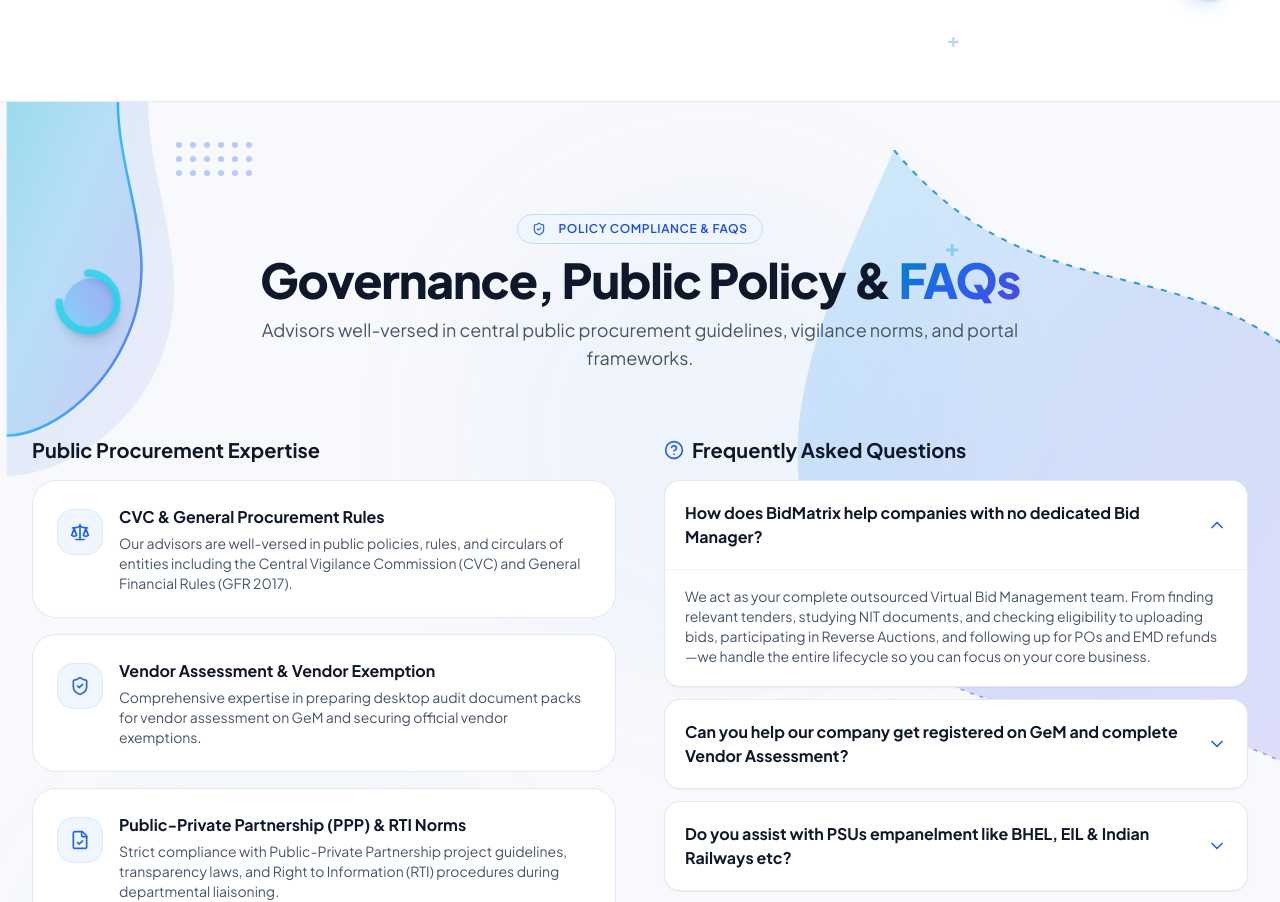
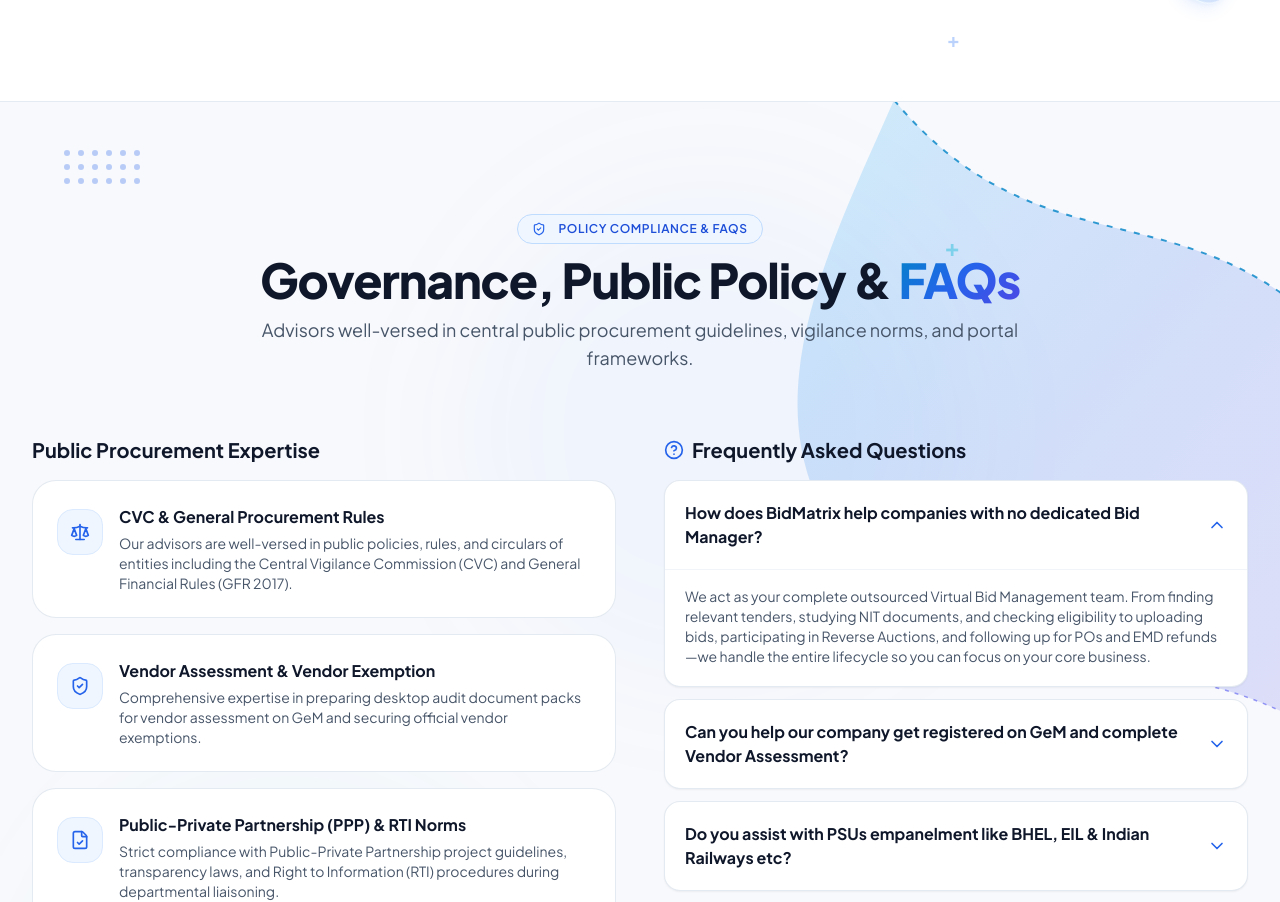
Before and after one commit to dntsbidmatrix/dnts, a React (Vite) app: page / in a window 1280 px wide. Shown: the part 7248-8150 px from the top of the page. Built offline with nearby package versions, Linux system fonts and the light colour scheme.

Commit message:
Fix right wave apex in ComplianceSection to touch the above section line directly and remove extra left blob

```diff
--- a/src/components/ComplianceSection.jsx
+++ b/src/components/ComplianceSection.jsx
@@ -36,8 +36,8 @@
         <div className="absolute top-20 right-1/4 w-[500px] h-[500px] bg-blue-500/[0.04] rounded-full blur-3xl" />
         <div className="absolute bottom-10 left-10 w-[500px] h-[500px] bg-cyan-500/[0.035] rounded-full blur-3xl" />
 
-        {/* Large Organic Wave Swoosh on the Right Side (Ref: Image 1 & 3) */}
-        <svg className="hidden lg:block absolute -right-16 top-12 w-[650px] h-[650px] pointer-events-none" viewBox="0 0 650 650" fill="none">
+        {/* Large Organic Wave Swoosh on the Right Side - Touches the Above Section Line (Ref: User request) */}
+        <svg className="hidden lg:block absolute -right-16 -top-0.5 w-[650px] h-[650px] pointer-events-none" viewBox="0 0 650 650" fill="none">
           <path
             d="M200,0 C350,180 500,80 650,250 L650,650 C480,520 320,620 180,480 C40,340 120,180 200,0 Z"
             fill="url(#comp-wave-grad)"
@@ -65,58 +65,8 @@
           </defs>
         </svg>
 
-        {/* Left Side: Modern Fluid Wave Blob Touching the Top Section Line (Ref: User request) */}
-        <div className="hidden lg:block absolute left-0 top-0 pointer-events-none">
-          <div className="relative">
-            {/* Fluid Wave/Blob Shape Originating Directly from the Top Line */}
-            <svg className="w-64 h-96 pointer-events-none" viewBox="0 0 240 380" fill="none">
-              {/* Layer 1: Ambient Background Depth */}
-              <path
-                d="M 0,0 L 140,0 C 140,90 190,170 150,260 C 120,330 50,370 0,370 Z"
-                fill="url(#comp-left-depth)"
-              />
-              {/* Layer 2: Main Fluid Blob Shape touching the top line */}
-              <path
-                d="M 0,0 L 110,0 C 110,80 155,150 120,230 C 95,290 40,330 0,330 Z"
-                fill="url(#comp-left-blob)"
-              />
-              {/* Solid Luminous Contour Line */}
-              <path
-                d="M 110,0 C 110,80 155,150 120,230 C 95,290 40,330 0,330"
-                stroke="url(#comp-left-stroke)"
-                strokeWidth="2.5"
-              />
-              <defs>
-                <linearGradient id="comp-left-blob" x1="0" y1="0" x2="1" y2="1">
-                  <stop offset="0%" stopColor="#06B6D4" stopOpacity="0.28" />
-                  <stop offset="40%" stopColor="#38BDF8" stopOpacity="0.24" />
-                  <stop offset="80%" stopColor="#2563EB" stopOpacity="0.18" />
-                  <stop offset="100%" stopColor="#4F46E5" stopOpacity="0.12" />
-                </linearGradient>
-                <linearGradient id="comp-left-depth" x1="0" y1="0" x2="1" y2="1">
-                  <stop offset="0%" stopColor="#0284C7" stopOpacity="0.14" />
-                  <stop offset="100%" stopColor="#6366F1" stopOpacity="0.08" />
-                </linearGradient>
-                <linearGradient id="comp-left-stroke" x1="0" y1="0" x2="1" y2="1">
-                  <stop offset="0%" stopColor="#0284C7" />
-                  <stop offset="50%" stopColor="#38BDF8" />
-                  <stop offset="100%" stopColor="#6366F1" />
-                </linearGradient>
-              </defs>
-            </svg>
-
-            {/* Layered Floating Sphere & Crescent Arc Hugging the Fluid Shape (Ref: Image 1 & 2) */}
-            <div className="absolute top-44 left-16">
-              <div className="w-14 h-14 rounded-full bg-gradient-to-tr from-cyan-400/40 via-blue-500/30 to-indigo-600/30 shadow-lg border border-cyan-300/40" />
-              <svg className="absolute -top-6 -left-6 w-24 h-24 text-cyan-400 drop-shadow-md" viewBox="0 0 100 100" fill="none">
-                <path d="M 50 20 A 30 30 0 1 1 20 50" stroke="currentColor" strokeWidth="8" strokeLinecap="round" opacity="0.8" />
-              </svg>
-            </div>
-          </div>
-        </div>
-
         {/* Polka Dot Matrix Cluster (Ref: Image 1) */}
-        <div className="hidden sm:grid grid-cols-6 gap-2 absolute top-10 left-44 opacity-30">
+        <div className="hidden sm:grid grid-cols-6 gap-2 absolute top-12 left-16 opacity-30">
           {[...Array(18)].map((_, i) => (
             <span key={i} className="w-1.5 h-1.5 rounded-full bg-blue-600" />
           ))}
```
